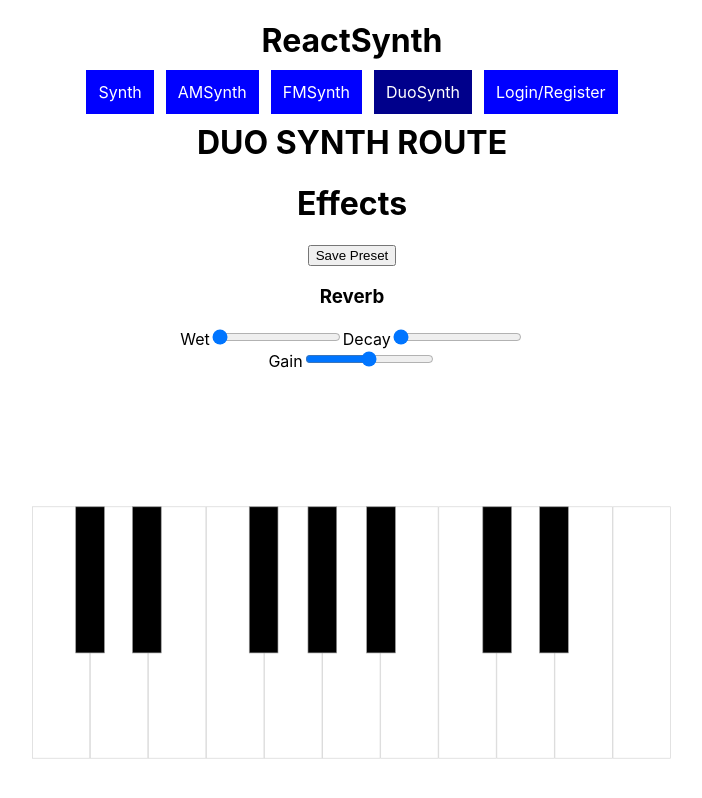
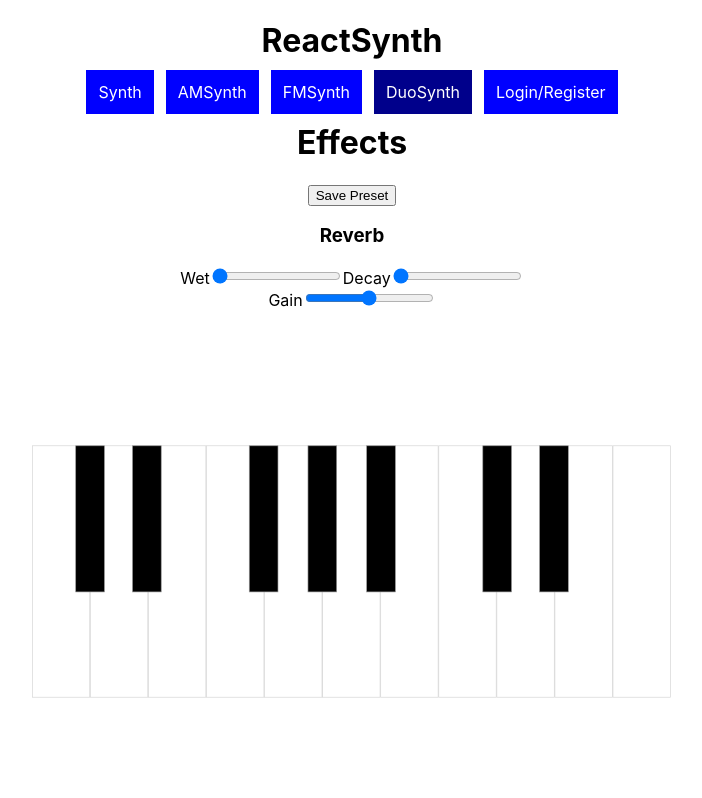
Before and after one commit to maxcroy1/react-synth, a React (Create React App) app: page /DuoSynth in a window 1280 px wide. Shown: the top 798 px of the page, without its empty margins (288-990 px from the left). Built offline with nearby package versions, Linux system fonts and the light colour scheme.

Commit message:
Refactored and removed unneccessary code

```diff
--- a/src/components/AM_Synth.js
+++ b/src/components/AM_Synth.js
@@ -144,7 +144,6 @@ componentWillUnmount() {
   render() {
       return (
           <div>
-            <h1> AM SYNTH ROUTE </h1>
             {this.props.presets.map(preset => <Preset preset={preset} applyPreset={this.applyPreset}/>)}
             <Effects wetSlider={this.wetSlider} gainSlider={this.gainSlider} gain={this.state.gain} reverb={this.state.reverb} decaySlider={this.decaySlider} user={this.props.user} addLastPreset={this.props.addLastPreset}/>
             <Keyboard playKey={this.playKey} endKey={this.endKey}/>
--- a/src/components/Duo_Synth.js
+++ b/src/components/Duo_Synth.js
@@ -144,7 +144,6 @@ componentWillUnmount() {
   render() {
       return (
           <div>
-            <h1> DUO SYNTH ROUTE </h1>
             {this.props.presets.map(preset => <Preset preset={preset} applyPreset={this.applyPreset}/>)}
             <Effects wetSlider={this.wetSlider} gainSlider={this.gainSlider} gain={this.state.gain} reverb={this.state.reverb} decaySlider={this.decaySlider} user={this.props.user} addLastPreset={this.props.addLastPreset}/>
             <Keyboard playKey={this.playKey} endKey={this.endKey}/>
--- a/src/components/FM_Synth.js
+++ b/src/components/FM_Synth.js
@@ -34,7 +34,6 @@ export default class FM_Synth extends React.Component {
       decay: 0.1
     },
     gain: 0.5,
-
     synth: new FMSynth().toDestination()
 }
 
@@ -144,7 +143,6 @@ componentWillUnmount() {
   render() {
       return (
           <div>
-            <h1> FM SYNTH ROUTE </h1>
             {this.props.presets.map(preset => <Preset preset={preset} applyPreset={this.applyPreset}/>)}
             <Effects wetSlider={this.wetSlider} gainSlider={this.gainSlider} gain={this.state.gain} reverb={this.state.reverb} decaySlider={this.decaySlider} user={this.props.user} addLastPreset={this.props.addLastPreset}/>
             <Keyboard playKey={this.playKey} endKey={this.endKey}/>
--- a/src/components/Synth.js
+++ b/src/components/Synth.js
@@ -1,5 +1,5 @@
 import React from 'react';
-import {Reverb, Gain, Destination} from 'tone';
+import {MonoSynth, Reverb, Gain, Destination} from 'tone';
 import Keyboard from './Keyboard'
 import Effects from '../containers/Effects'
 import Preset from './Preset'
@@ -31,7 +31,8 @@ export default class Synth extends React.Component {
       wet: 0,
       decay: 0.1
     },
-    gain: 0.5
+    gain: 0.5,
+    synth: new MonoSynth().toDestination()
 }
 
 wetSlider = (e) => {
@@ -78,7 +79,7 @@ playKey = (event) => {
     }
     if (this.state.keymappings[key]) {
       let note = (this.state.keymappings[key]).replace('sh', '#')
-      const synth = this.props.synth
+      const synth = this.state.synth
       synth.disconnect()
       const reverb = new Reverb({"wet": this.state.reverb.wet, "decay": this.state.reverb.decay})
       const gain = new Gain({"gain": this.state.gain})
@@ -93,7 +94,7 @@ playKey = (event) => {
       }
     } else if(Object.values(this.state.keymappings).includes(key)){
       let note = key.replace('sh', '#')
-      const synth = this.props.synth
+      const synth = this.state.synth
       synth.disconnect()
       const reverb = new Reverb({"wet": this.state.reverb.wet, "decay": this.state.reverb.decay})
       const gain = new Gain({"gain": this.state.gain})
@@ -111,9 +112,9 @@ endKey = (event) => {
     }else{
       key = event.key
   }
-  const synth = this.props.synth
+  const synth = this.state.synth
   if (this.state.keymappings[key] && this.state.note) {
-    this.props.synth.triggerRelease()
+    synth.triggerRelease()
     let svg = document.getElementById(`${this.state.note}`)
     if ((svg.id).includes('sh')) {
       svg.setAttribute("fill", "black")
--- a/src/containers/App.js
+++ b/src/containers/App.js
@@ -1,21 +1,17 @@
 import React from 'react';
-import Synth from '../components/Synth'
-import LoginForm from '../components/LoginForm'
-import {MonoSynth, AMSynth, DuoSynth, FMSynth} from 'tone'
 import { BrowserRouter as Router, Route } from 'react-router-dom'
 import Navbar from '../components/Navbar';
+import Synth from '../components/Synth'
 import AM_Synth from '../components/AM_Synth'
 import FM_Synth from '../components/FM_Synth'
 import Duo_Synth from '../components/Duo_Synth'
-
+import LoginForm from '../components/LoginForm'
 
 class App extends React.Component {
 
   state={
-    logout: false,
     username: "",
     password: "",
-    synth: new MonoSynth().toDestination(),
     user: "",
     presets: []
   }
@@ -59,12 +55,6 @@ class App extends React.Component {
     }else if(e.target.value === "Login"){
       this.userLogin()
     }
-    e.target.parentElement.reset()
-    this.setState(previousState => {
-      return {
-        loginDropDown: !previousState.loginDropDown
-      }
-    })
   }
 
   userLogin = () => {
@@ -117,17 +107,6 @@ class App extends React.Component {
       .catch(error => console.log(error))
   }
 
-  synthSelect = (e) => {
-    this.state.synth.disconnect()
-    if (e.target.id === "A") {
-      this.setState({synth: new AMSynth()})
-    } else if (e.target.id === "B") {
-      this.setState({synth: new DuoSynth()})
-    } else if (e.target.id === "C") {
-      this.setState({synth: new FMSynth()})
-    }
-  }
-
   addLastPreset = (preset) => {
     let newArray = [...this.state.presets, preset]
     this.setState({presets: newArray})
@@ -138,10 +117,10 @@ class App extends React.Component {
       <Router>
         <div className="App">
           <Navbar user={this.state.user} handleLogin={this.handleLogin} loginDropDown={this.state.loginDropDown} />
-          <Route exact path='/' render={props => (<Synth {...props} synth={this.state.synth} user={this.state.user} presets={this.state.presets} addLastPreset={this.addLastPreset}/>)}/>
-          <Route exact path='/FMSynth' render={props => (<FM_Synth {...props} synth={this.state.synth} user={this.state.user} presets={this.state.presets} addLastPreset={this.addLastPreset}/>)}/>
-          <Route exact path='/AMSynth' render={props => (<AM_Synth {...props} synth={this.state.synth} user={this.state.user} presets={this.state.presets} addLastPreset={this.addLastPreset}/>)}/>
-          <Route exact path='/DuoSynth' render={props => (<Duo_Synth {...props} synth={this.state.synth} user={this.state.user} presets={this.state.presets} addLastPreset={this.addLastPreset}/>)}/>
+          <Route exact path='/' render={props => (<Synth {...props} user={this.state.user} presets={this.state.presets} addLastPreset={this.addLastPreset}/>)}/>
+          <Route exact path='/FMSynth' render={props => (<FM_Synth {...props} user={this.state.user} presets={this.state.presets} addLastPreset={this.addLastPreset}/>)}/>
+          <Route exact path='/AMSynth' render={props => (<AM_Synth {...props} user={this.state.user} presets={this.state.presets} addLastPreset={this.addLastPreset}/>)}/>
+          <Route exact path='/DuoSynth' render={props => (<Duo_Synth {...props} user={this.state.user} presets={this.state.presets} addLastPreset={this.addLastPreset}/>)}/>
           <Route exact path='/login' render={props => (<LoginForm {...props} changeHandler={this.handleChange} submitHandler={this.handleSubmit}/>)}/>
         </div>
       </Router>
--- a/src/containers/Effects.js
+++ b/src/containers/Effects.js
@@ -1,6 +1,5 @@
 import React from 'react';
 export default class Effects extends React.Component{
-
 
     handlePreset(props){
         let formData = {
```
